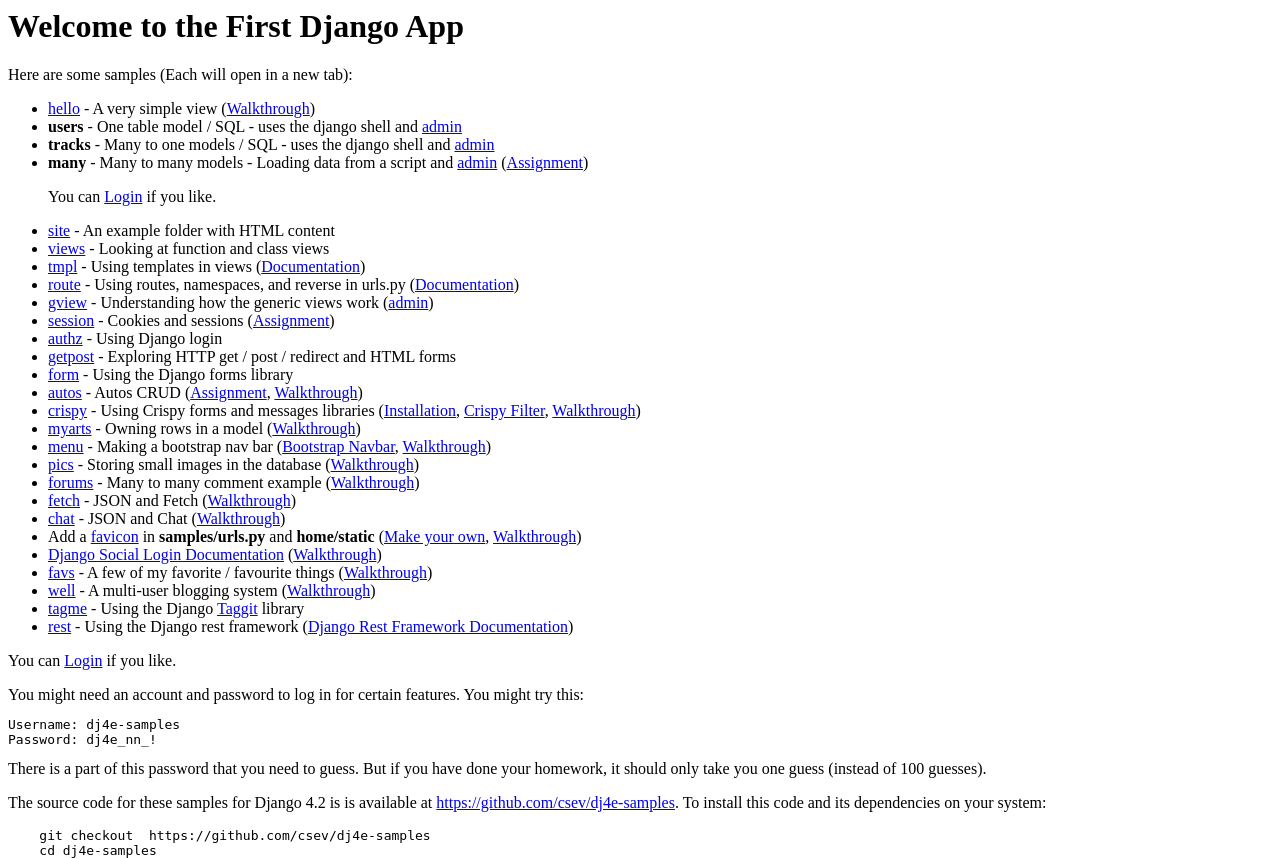
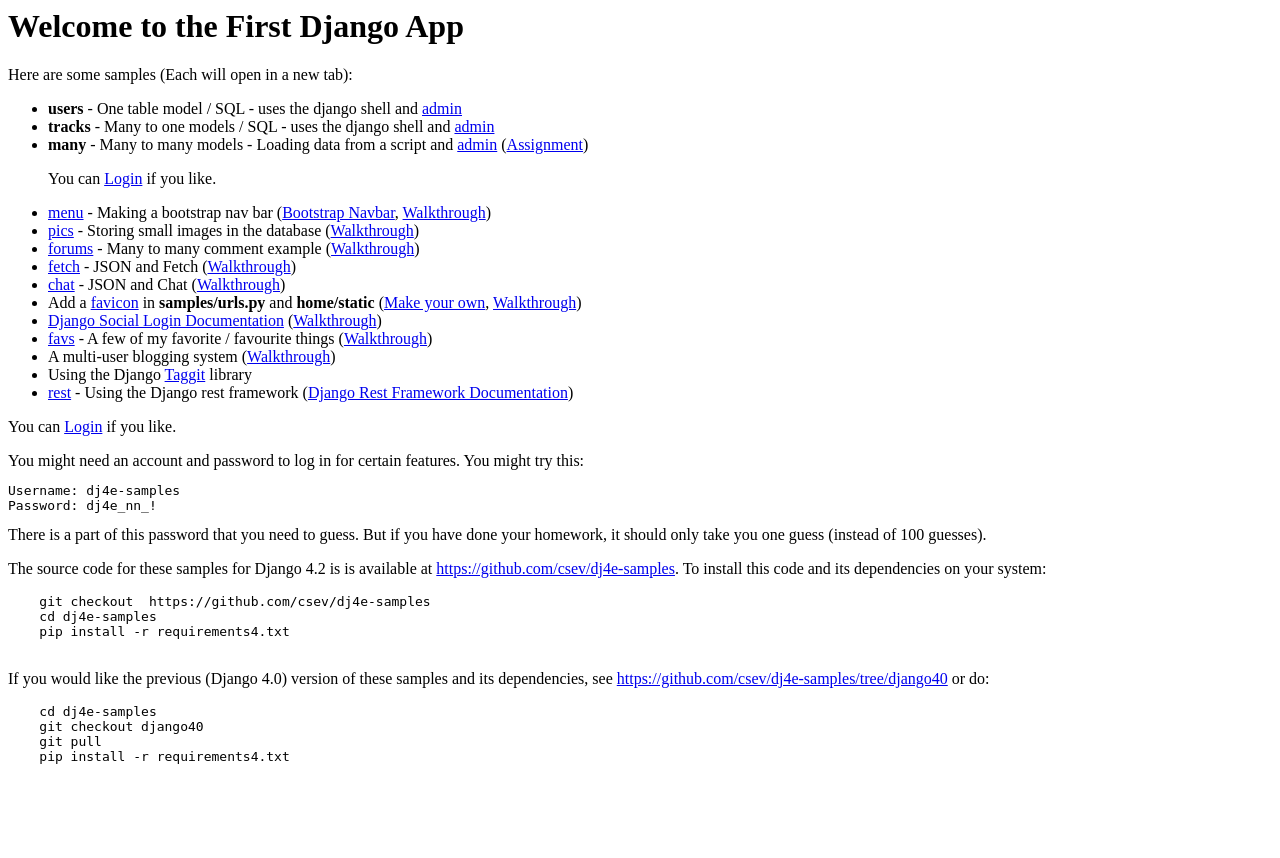
Before and after one commit to G-uillaume/django_projects, a Django app: page / in a window 1280 px wide. Shown: the top 858 px of the page. After the commit the page ends 764 px from the top, so only its background shows below. Run offline with Django 4.2, Linux system fonts and the light colour scheme.

Commit message:
clean up homepage

```diff
--- a/first/home/templates/home/main.html
+++ b/first/home/templates/home/main.html
@@ -10,9 +10,6 @@
     <p>
     Here are some samples (Each will open in a new tab):
     <ul>
-        <li><a href="hello" target="_blank">hello</a> - A very simple view
-          (<a href="https://www.youtube.com/watch?v=5EUO_QK8lB4&list=PLlRFEj9H3Oj5e-EH0t3kXrcdygrL9-u-Z&index=59" target="_blank">Walkthrough</a>)
-        </li>
         <li><b>users</b> - One table model / SQL - uses the django shell
             and <a href="admin" target="_blank">admin</a></li>
         <li><b>tracks</b> -  Many to one models / SQL - uses the django shell
@@ -22,38 +19,6 @@
             (<a href="https://www.dj4e.com/assn/dj4e_load.md" target="_blank">Assignment</a>)
         </li>
 <p>You can <a href="/accounts/login">Login</a> if you like.</p>
-        <li><a href="site" target="_blank">site</a> - An example folder with HTML content</li>
-        <li><a href="views" target="_blank">views</a> - Looking at function and class views</li>
-        <li><a href="tmpl" target="_blank">tmpl</a> - Using templates in views
-         (<a href="https://docs.djangoproject.com/en/4.2/ref/templates/language/"
-             target="_blank">Documentation</a>)
-        </li>
-        <li><a href="route" target="_blank">route</a> - Using routes, namespaces, and reverse in urls.py
-         (<a href="https://docs.djangoproject.com/en/4.2/topics/http/urls/#reverse-resolution-of-urls"
-             target="_blank">Documentation</a>)
-        </li>
-        <li><a href="gview" target="_blank">gview</a> - Understanding how the generic views work
-        (<a href="admin" target="_blank">admin</a>)</li>
-        <li><a href="session" target="_blank">session</a> - Cookies and sessions
-            (<a href="https://www.dj4e.com/assn/dj4e_sessions.md" target="_blank">Assignment</a>)
-        </li>
-        <li><a href="authz" target="_blank">authz</a> - Using Django login
-        </li>
-        <li><a href="getpost" target="_blank">getpost</a> - Exploring HTTP get / post / redirect and HTML forms</li>
-        <li><a href="form" target="_blank">form</a> - Using the Django forms library
-        </li>
-        <li><a href="autos" target="_blank">autos</a> - Autos CRUD
-            (<a href="https://www.dj4e.com/assn/dj4e_autos.md" target="_blank">Assignment</a>,
-            <a href="https://www.youtube.com/watch?v=3kHgAE-MidA&list=PLlRFEj9H3Oj5e-EH0t3kXrcdygrL9-u-Z&index=58" target="_blank">Walkthrough</a>)
-        </li>
-        <li><a href="crispy" target="_blank">crispy</a> - Using Crispy forms and messages libraries
-            (<a href="https://django-crispy-forms.readthedocs.io/en/latest/install.html" target="_blank">Installation</a>,
-            <a href="https://django-crispy-forms.readthedocs.io/en/latest/filters.html" target="_blank">Crispy Filter</a>,
-            <a href="https://www.youtube.com/watch?v=kQORvrIzsZs&list=PLlRFEj9H3Oj5e-EH0t3kXrcdygrL9-u-Z&index=67" target="_blank">Walkthrough</a>)
-        </li>
-        <li><a href="myarts" target="_blank">myarts</a> - Owning rows in a model
-            (<a href="https://www.youtube.com/watch?v=iHvJZ_lvXB4&list=PLlRFEj9H3Oj5e-EH0t3kXrcdygrL9-u-Z&index=65" target="_blank">Walkthrough</a>)
-        </li>
         <li><a href="menu" target="_blank">menu</a> - Making a bootstrap nav bar
             (<a href="https://getbootstrap.com/docs/5.0/components/navbar/" target="_blank">Bootstrap Navbar</a>,
             <a href="https://www.youtube.com/watch?v=nuz_zXWoCo8&list=PLlRFEj9H3Oj5e-EH0t3kXrcdygrL9-u-Z&index=66" target="_blank">Walkthrough</a>)
@@ -83,10 +48,10 @@
             (<a href="https://www.youtube.com/watch?v=6cq-ehBHkwc&list=PLlRFEj9H3Oj5e-EH0t3kXrcdygrL9-u-Z&index=93" target="_blank">Walkthrough</a>)
         </li>
         <!-- "well" is a play on "medium-well" and also a reference the the early bay-area BBS system -->
-        <li><a href="well" target="_blank">well</a> - A multi-user blogging system
+        <li>A multi-user blogging system
             (<a href="https://www.youtube.com/watch?v=4pOExZHnL9k&list=PLlRFEj9H3Oj5e-EH0t3kXrcdygrL9-u-Z&index=94" target="_blank">Walkthrough</a>)
         </li>
-        <li><a href="tagme" target="_blank">tagme</a> - Using the Django
+        <li>Using the Django
             <a href="https://django-taggit.readthedocs.io/en/stable/" target="_blank">Taggit</a> library
         </li>
         <!--  Not quite right
```
